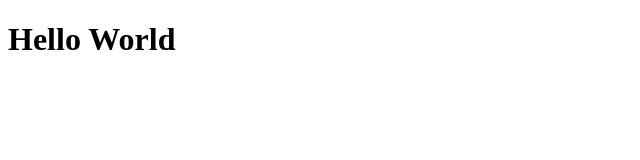
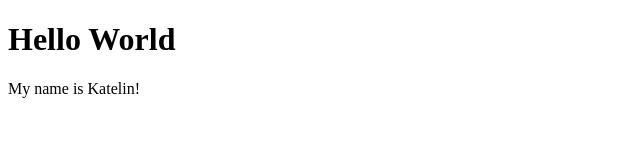
Before and after one commit to kasaya-1925980/kasaya-1925980.github.io, a plain HTML site: page index.html in a window 1280 px wide. Shown: the whole page, without its empty margins (0-640 px from the left). Drawn offline with Linux system fonts and the light colour scheme.

Commit message:
Update index.html

```diff
--- a/index.html
+++ b/index.html
@@ -5,5 +5,6 @@
     </head>
     <body>
         <h1>Hello World</h1>
+        <p>My name is Katelin!</p>
     </body>
 </html>
```
